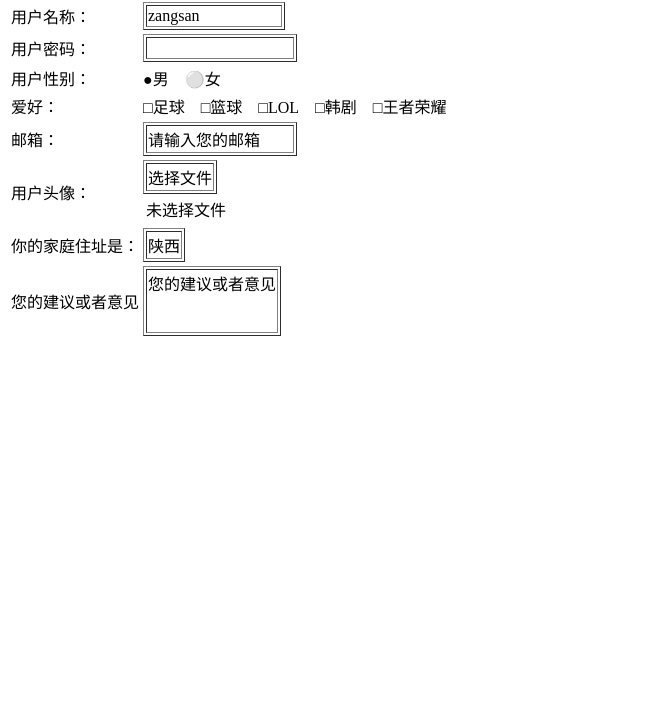
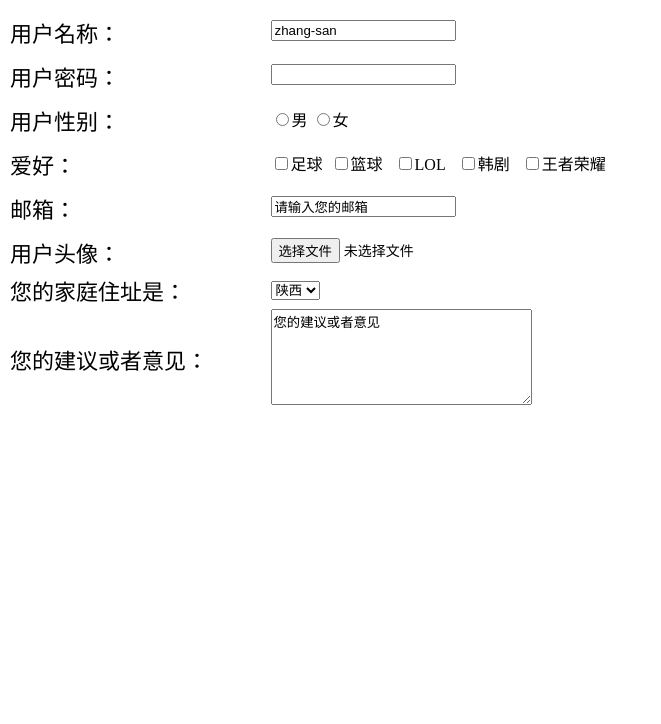
Before and after one commit to xiaye777/site, a plain HTML site: page form1.html in a window 1280 px wide. Shown: the part 76-800 px from the top of the page, without its empty margins (0-661 px from the left). Drawn offline with Linux system fonts and the light colour scheme.

Commit message:
Update form1.html

```diff
--- a/form1.html
+++ b/form1.html
@@ -1,98 +1,49 @@
 <!DOCTYPE html>
-<html>
+<html lang="en">
 <head>
   <meta charset="UTF-8">
-        <title>Title</title>
+  <title>form1</title>
 </head>
   <body>
-        <h2 >用户注册</h2>
-        <table border="0">
+    <p><span style="font-family:comic sans ms,cursive;"><strong><span style="font-size:36px;">用户注册</span></strong></span></p>
+    <table border="0" cellpadding="1" cellspacing="1" style="width:700px;">
+      <tbody>
         <tr>
-            <td>用户名称：</td>
+            <td><span style="font-family:comic sans ms,cursive;"><span style="font-size:36px;"><span style="font-size:22px;">用户名称：</span></span></span></td>
+            <td><input maxlength="15" name="username" type="text" value="zhang-san" /></td>
+        </tr>
+        <tr>
+          <td><span style="font-family:comic sans ms,cursive;"><span style="font-size:36px;"><span style="font-size:22px;">用户密码：</span></span></span></td>
+          <td><input maxlength="15" name="user-password" type="text" /></td>
+        </tr>
+        <tr>
+          <td><span style="font-family:comic sans ms,cursive;"><span style="font-size:36px;"><span style="font-size:22px;">用户性别：</span></span></span></td>
           <td>
-              <table border="1">
-                <tr>
-                  <td>zangsan&emsp;&emsp;&emsp;&emsp;&emsp;</td>
-                </tr>
-              </table>
+            <input name="gender" id="1" type="radio" /><label for="1">男</label>
+            <input name="gender" id="2" type="radio" /><label for="2">女</label>
           </td>
         </tr>
         <tr>
-            <td>用户密码：</td>
-            <td>
-              <table border="1">
-                <tr>
-                  <td>&emsp;&emsp;&emsp;&emsp;&emsp;&emsp;&emsp;&emsp;&emsp;</td>
-                </tr>
-              </table>
-            </td>
+          <td><span style="font-family:comic sans ms,cursive;"><span style="font-size:36px;"><span style="font-size:22px;">爱好：</span></span></span></td>
+          <td><input name="football" type="checkbox" />足球&nbsp;&nbsp;<input name="篮球" type="checkbox" />篮球&nbsp; &nbsp;<input name="LOL" type="checkbox" />LOL&nbsp; &nbsp;<input name="韩剧" type="checkbox" />韩剧&nbsp; &nbsp;<input name="王者" type="checkbox" />王者荣耀</td>
         </tr>
         <tr>
-            <td>用户性别：</td>
-            <td>●男&emsp;⚪女</td>
+          <td><span style="font-family:comic sans ms,cursive;"><span style="font-size:36px;"><span style="font-size:22px;">邮箱：</span></span></span></td>
+          <td><input maxlength="15" name="Emile" type="text" value="请输入您的邮箱" /></td>
         </tr>
         <tr>
-            <td>爱好：</td>
-            <td>□足球&emsp;□篮球&emsp;□LOL&emsp;□韩剧&emsp;□王者荣耀</td>
+          <td><span style="font-family:comic sans ms,cursive;"><span style="font-size:36px;"><span style="font-size:22px;">用户头像：</span></span></span></td>
+          <td><input name="选择文件" type="button" value="选择文件" />&nbsp;<span style="font-size:14px;"><span style="font-family:tahoma,geneva,sans-serif;">未选择文件</span></span></td>
         </tr>
         <tr>
-            <td>邮箱：</td>
-            <td>
-              <table border="1">
-                <tr>
-                  <td>
-                    请输入您的邮箱&emsp;&emsp;
-                  </td>
-                </tr>
-              </table>
-            </td>
+          <td><span style="font-family:comic sans ms,cursive;"><span style="font-size:22px;">您的家庭住址是：</span></span></td>
+          <td><select name="city"><option value="陕西">陕西</option><option value="浙江">浙江</option><option value="上海">上海</option></select></td>
         </tr>
         <tr>
-            <td>用户头像：</td>
-            <td>
-              <table border="1">
-                <tr>
-                  <td>
-                    选择文件
-                  </td>
+          <td><span style="font-family:comic sans ms,cursive;"><span style="font-size:22px;">您的建议或者意见：</span></span></td>
+          <td><textarea cols="30" name="建议" rows="6">您的建议或者意见</textarea></td>
         </tr>
-              </table>
-              <table border="0">
-                <tr>
-                  <td>
-                    未选择文件
-                  </td>
-                </tr>
-              </table>
-            </td>
-          </tr>
-          <tr>
-            <td>你的家庭住址是：</td>
-            <td>
-              <table border="1">
-                <tr>
-                  <td>
-                    陕西
-                  </td>
-                </tr>
-              </table>
-            </td>
-          </tr>
-          <tr>
-            <td>您的建议或者意见</td>
-            <td>
-              <table border="1">
-                <tr>
-                  <td>
-                    您的建议或者意见
-                    <br>
-                    <br>
-                    <br>
-                  </td>
-                </tr>
-              </table>
-            </td>
-          </tr>
+      </tbody>
   </table>
   </body>
 </html>
```
Lines whose indentation alone changed are shown as unchanged.
